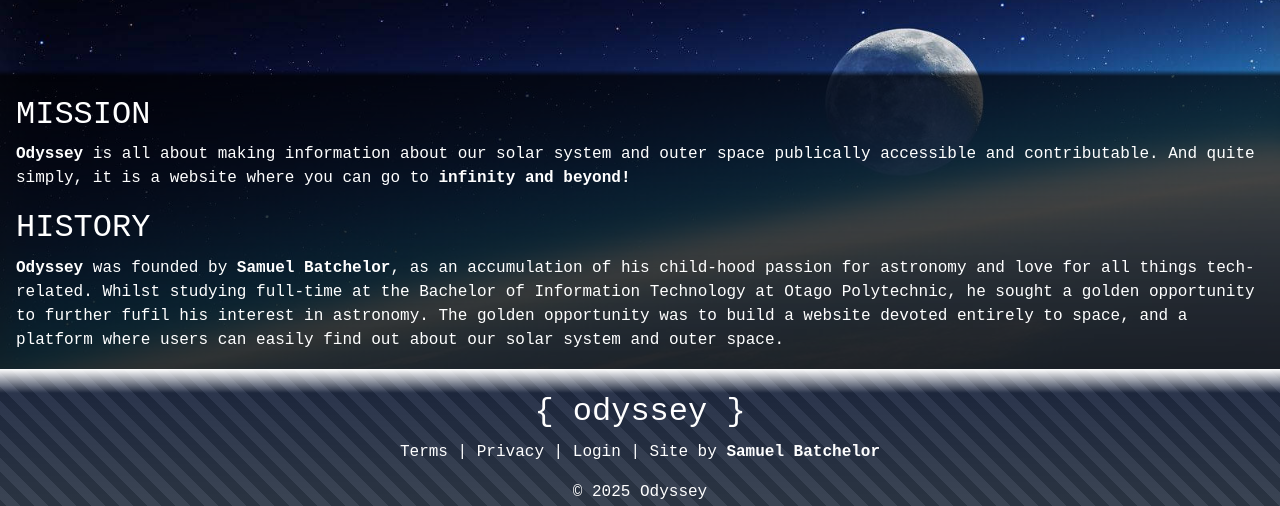
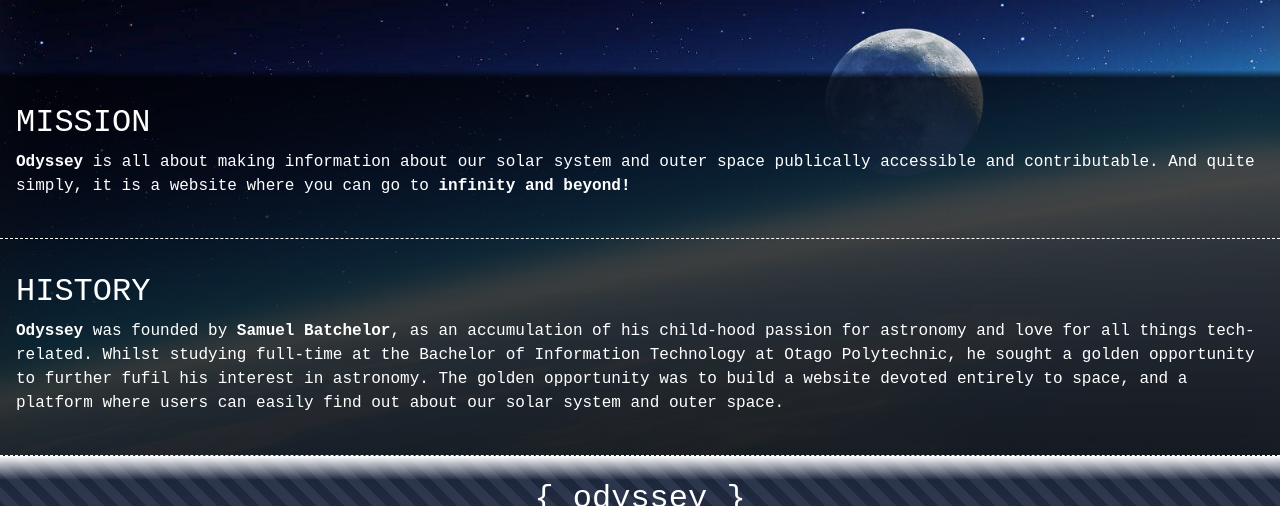
Before and after one commit to batcsg1/Odyssey, a SvelteKit app in the folder frontend/: page /about in a window 1280 px wide. Shown: the part 283-789 px from the top of the page. Built offline with nearby package versions, Linux system fonts and the light colour scheme; no server answers; a web font is replaced by a local one.

Commit message:
feat: modified about page section styling to have more bottom padding

```diff
--- a/frontend/src/routes/about/+page.svelte
+++ b/frontend/src/routes/about/+page.svelte
@@ -49,11 +49,13 @@
     }
 
     #about section{
-        padding: 0.1em 1em 0.1em 1em;
+        padding: 0.1em 1em 1.5em 1em;
+        border-bottom: 0.1em dashed white;
     }
 
     #about{
-        padding-top: 1.5em;
+        padding-top: 2em;
+        gap: 2em;
     }
 
 </style>
```
